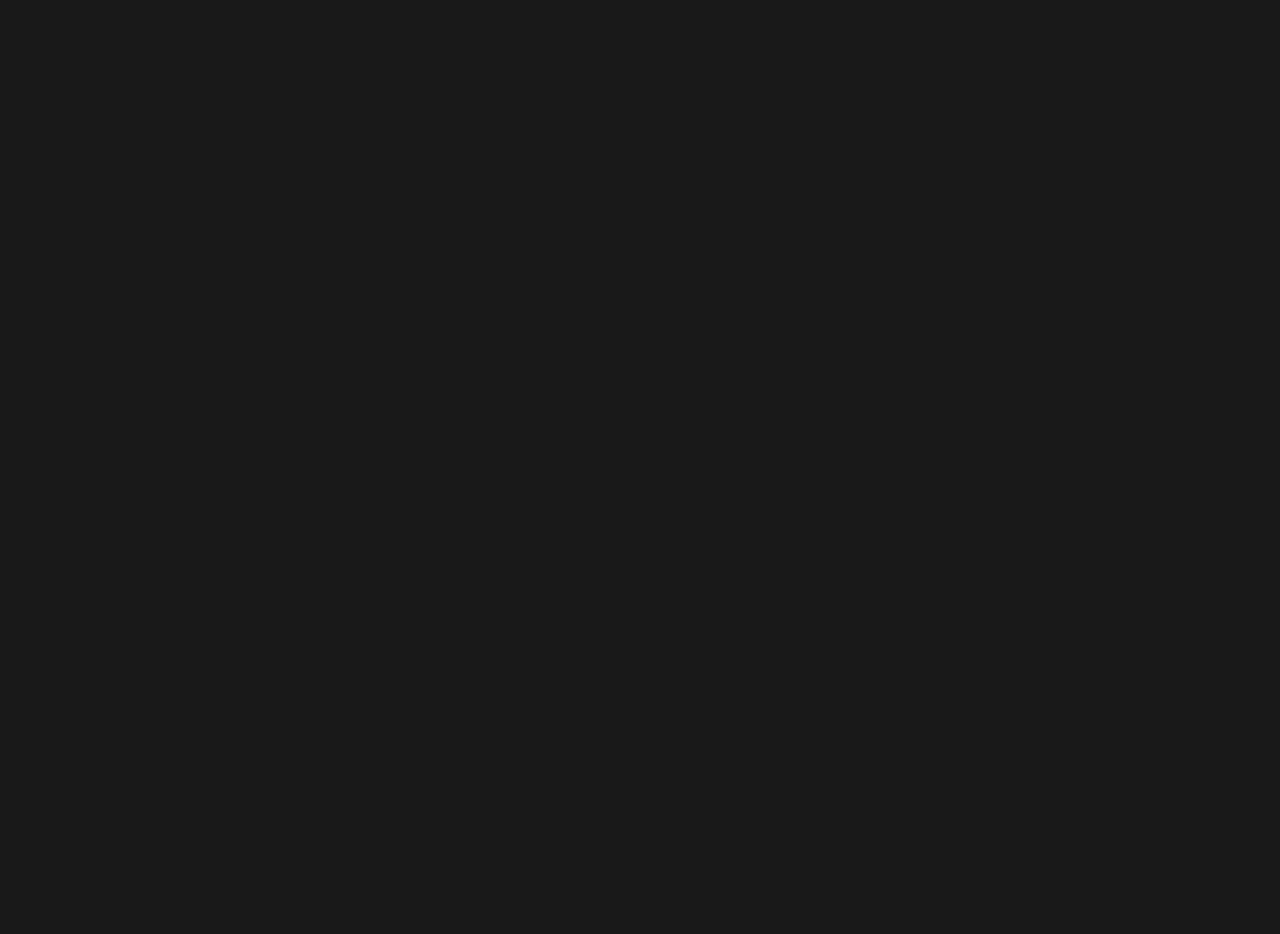
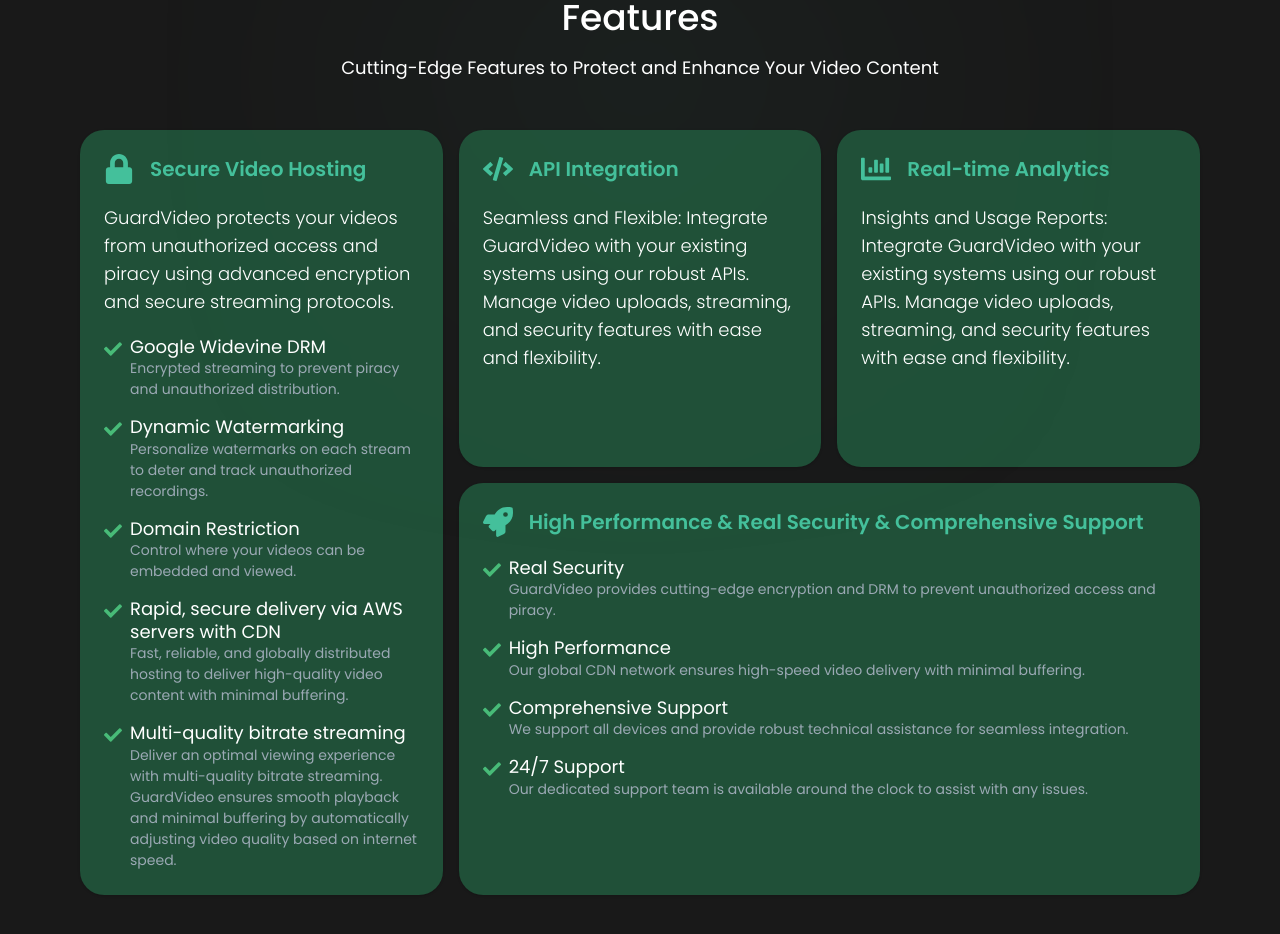
Before and after one commit to GuardVideo/front, a Next.js app: page / in a window 1280 px wide. Shown: the part 1640-2574 px from the top of the page. Before the commit the page ends 1646 px from the top, so only its background shows below. Built offline with nearby package versions, Linux system fonts and the light colour scheme.

Commit message:
complete feature section

```diff
--- a/src/app/globals.css
+++ b/src/app/globals.css
@@ -39,3 +39,32 @@
   border: 1.607px solid #44c09b;
   background: linear-gradient(180deg, #44c09b 0%, rgba(18, 13, 46, 0) 65.8%);
 }
+
+.service-card {
+  transition: transform 0.3s ease-in-out, box-shadow 0.3s ease-in-out;
+}
+
+.service-card:hover {
+  transform: translateY(-10px);
+  box-shadow: 0 10px 20px rgba(0, 0, 0, 0.2);
+  -webkit-transform: translateY(-10px);
+  -moz-transform: translateY(-10px);
+  -ms-transform: translateY(-10px);
+  -o-transform: translateY(-10px);
+}
+
+.service-card-icon {
+  transition: transform 0.3s ease-in-out;
+  -webkit-transition: transform 0.3s ease-in-out;
+  -moz-transition: transform 0.3s ease-in-out;
+  -ms-transition: transform 0.3s ease-in-out;
+  -o-transition: transform 0.3s ease-in-out;
+}
+
+.service-card:hover .service-card-icon {
+  transform: scale(1.1);
+  -webkit-transform: scale(1.1);
+  -moz-transform: scale(1.1);
+  -ms-transform: scale(1.1);
+  -o-transform: scale(1.1);
+}
--- a/src/app/page.tsx
+++ b/src/app/page.tsx
@@ -1,21 +1,24 @@
 import Header from "@/components/shared/Header";
 import Hero from "@/components/shared/Home/Hero";
 import Services from "@/components/shared/Home/Services";
+import Features from "@/components/shared/Home/Features";
 import heroBG from "@/public/images/hero-bg.svg";
 
 export default function Home() {
   return (
     <main>
       <div
-        className="flex flex-col bg-no-repeat bg-cover pb-10"
+        className="flex flex-col bg-no-repeat bg-contain pb-10"
         style={{
           backgroundImage: `url(${heroBG.src})`,
+          backgroundPositionY: "top",
         }}
       >
         <Header />
         <Hero />
+        <Services />
+        <Features />
       </div>
-      <Services />
     </main>
   );
 }
--- /dev/null
+++ b/src/components/shared/Home/Features.tsx
@@ -0,0 +1,143 @@
+import React from "react";
+import { IconType } from "react-icons";
+import { FaLock, FaCode, FaChartBar, FaRocket, FaCheck } from "react-icons/fa";
+import MainTitle from "../MainTitle";
+
+interface SubFeature {
+  title: string;
+  description: string;
+}
+
+interface FeatureCardProps {
+  icon: IconType;
+  title: string;
+  description?: string;
+  subFeatures?: SubFeature[];
+  className?: string;
+}
+
+const FeatureCard: React.FC<FeatureCardProps> = ({
+  icon: Icon,
+  title,
+  description,
+  subFeatures,
+  className,
+}) => (
+  <div
+    className={`bg-[#236745B2] rounded-3xl shadow p-6 flex flex-col gap-5 ${className}`}
+  >
+    <div className="flex items-center gap-4">
+      <Icon className="text-primaryColor text-3xl" />
+      <h3 className="text-primaryColor text-xl font-semibold">{title}</h3>
+    </div>
+    {description && (
+      <p className="text-white text-lg font-light">{description}</p>
+    )}
+    {subFeatures && (
+      <div className="flex flex-col gap-4">
+        {subFeatures.map((feature, index) => (
+          <div
+            key={index}
+            className="flex items-start gap-2"
+          >
+            <FaCheck className="text-[#48BB78] text-lg mt-1 flex-shrink-0" />
+            <div>
+              <h4 className="text-white text-lg font-normal leading-tight">
+                {feature.title}
+              </h4>
+              <p className="text-[#9ba9b4] text-sm leading-normal">
+                {feature.description}
+              </p>
+            </div>
+          </div>
+        ))}
+      </div>
+    )}
+  </div>
+);
+
+const Features: React.FC = () => (
+  <div>
+    <MainTitle
+      title="Features"
+      subtitle="Cutting-Edge Features to Protect and Enhance Your Video Content"
+    />
+    <div className="container grid grid-cols-1 lg:grid-cols-3 gap-4">
+      <div className="lg:col-span-1">
+        <FeatureCard
+          icon={FaLock}
+          title="Secure Video Hosting"
+          description="GuardVideo protects your videos from unauthorized access and piracy using advanced encryption and secure streaming protocols."
+          subFeatures={[
+            {
+              title: "Google Widevine DRM",
+              description:
+                "Encrypted streaming to prevent piracy and unauthorized distribution.",
+            },
+            {
+              title: "Dynamic Watermarking",
+              description:
+                "Personalize watermarks on each stream to deter and track unauthorized recordings.",
+            },
+            {
+              title: "Domain Restriction",
+              description:
+                "Control where your videos can be embedded and viewed.",
+            },
+            {
+              title: "Rapid, secure delivery via AWS servers with CDN",
+              description:
+                "Fast, reliable, and globally distributed hosting to deliver high-quality video content with minimal buffering.",
+            },
+            {
+              title: "Multi-quality bitrate streaming",
+              description:
+                "Deliver an optimal viewing experience with multi-quality bitrate streaming. GuardVideo ensures smooth playback and minimal buffering by automatically adjusting video quality based on internet speed.",
+            },
+          ]}
+        />
+      </div>
+      <div className="lg:col-span-2 grid grid-cols-1 md:grid-cols-2 gap-4">
+        <FeatureCard
+          icon={FaCode}
+          title="API Integration"
+          description="Seamless and Flexible: Integrate GuardVideo with your existing systems using our robust APIs. Manage video uploads, streaming, and security features with ease and flexibility."
+        />
+        <FeatureCard
+          icon={FaChartBar}
+          title="Real-time Analytics"
+          description="Insights and Usage Reports: Integrate GuardVideo with your existing systems using our robust APIs. Manage video uploads, streaming, and security features with ease and flexibility."
+        />
+        <FeatureCard
+          icon={FaRocket}
+          title="High Performance & Real Security & Comprehensive Support"
+          subFeatures={[
+            {
+              title: "Real Security",
+              description:
+                "GuardVideo provides cutting-edge encryption and DRM to prevent unauthorized access and piracy.",
+            },
+            {
+              title: "High Performance",
+              description:
+                "Our global CDN network ensures high-speed video delivery with minimal buffering.",
+            },
+            {
+              title: "Comprehensive Support",
+              description:
+                "We support all devices and provide robust technical assistance for seamless integration.",
+            },
+            {
+              title: "24/7 Support",
+              description:
+                "Our dedicated support team is available around the clock to assist with any issues.",
+            },
+          ]}
+          className="md:col-span-2"
+        />
+      </div>
+    </div>
+  </div>
+);
+
+export default Features;
--- a/src/components/shared/Home/Hero.tsx
+++ b/src/components/shared/Home/Hero.tsx
@@ -5,7 +5,7 @@
 
 export default function Hero() {
   return (
-    <section>
+    <section className="py-10">
       <div className="container mx-auto grid grid-cols-1 md:grid-cols-3 items-center">
         <div className="col-span-1 md:col-span-2 flex flex-col gap-6">
           <div>
@@ -35,7 +35,7 @@
           />
         </div>
       </div>
-      <div className="container mx-auto mt-4">
+      <div className="container mx-auto">
         <p className="text-center mb-4">
           Trusted by teams from leading companies
         </p>
--- a/src/components/shared/Home/Services.tsx
+++ b/src/components/shared/Home/Services.tsx
@@ -21,8 +21,8 @@
   description,
   icon: Icon,
 }) => (
-  <div className="h-full card-gradient rounded-2xl p-6 flex flex-col items-center">
-    <div className="p-5 icon-gradient rounded-full mb-5">
+  <div className="h-full card-gradient rounded-2xl p-6 flex flex-col items-center service-card">
+    <div className="p-5 icon-gradient rounded-full mb-5 service-card-icon">
       <Icon
         size={32}
         color="#fff"
@@ -77,12 +77,12 @@
 ];
 
 const Services: React.FC = () => (
-  <div className="container mx-auto py-16 overflow-y-clip">
+  <div>
     <MainTitle
       title="Services"
       subtitle="Cutting-Edge Features to Protect and Enhance Your Video Content"
     />
-
+    <div className="container mx-auto overflow-y-clip">
       <div className="grid grid-cols-1 md:grid-cols-2 lg:grid-cols-3 gap-4">
         {services.map((service, index) => (
           <ServiceCard
@@ -92,6 +92,7 @@
         ))}
       </div>
     </div>
+  </div>
 );
 
 export default Services;
--- a/src/components/shared/MainTitle/index.tsx
+++ b/src/components/shared/MainTitle/index.tsx
@@ -7,10 +7,10 @@
 
 const MainTitle: React.FC<Props> = ({ title, subtitle }) => {
   return (
-    <div className="text-center mb-12 relative">
+    <div className="text-center my-12 relative">
       <h2 className="text-white text-4xl font-medium mb-4">{title}</h2>
       <p className="text-white text-lg max-w-2xl mx-auto">{subtitle}</p>
-      <div className="w-40 h-40 bg-[#44C09B4D] rounded-full blur-[174px] absolute top-0 left-1/2 -translate-x-1/2 z-[-1]" />
+      <div className="w-40 h-40 bg-[#44c09b80] rounded-full blur-[174px] absolute top-0 left-1/2 -translate-x-1/2 z-[-1]" />
     </div>
   );
 };
```
Also changed, not shown: src/public/images/hero-bg.svg. Lines whose indentation alone changed are shown as unchanged.
